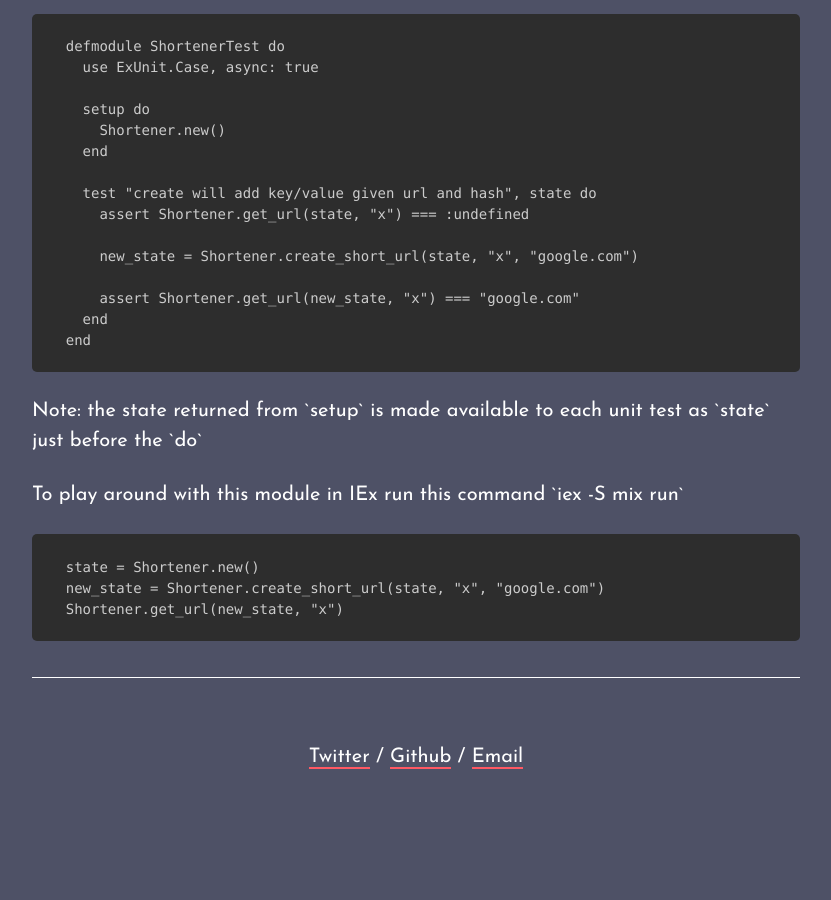
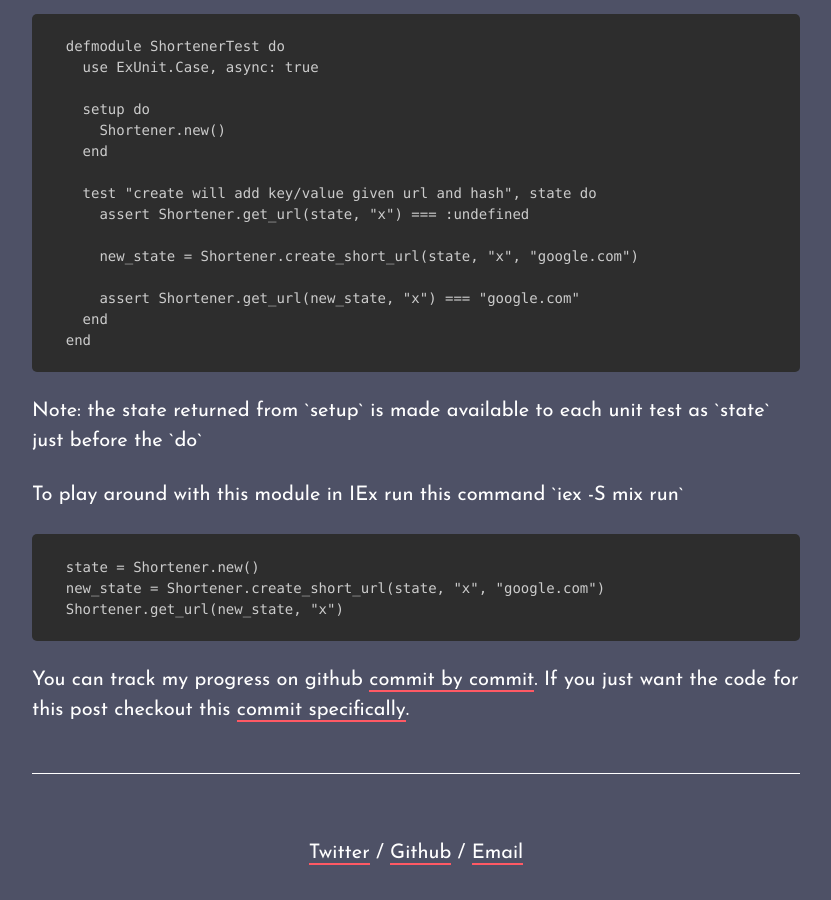
Before and after one commit to toranb/toranb.github.io, a Jekyll site: the page built from _posts/2018-10-19-the-url-shortener-elixir-app.html, in a window 1280 px wide and 900 px high, scrolled down 1332 px. Shown: the whole window, without its empty margins (224-1055 px from the left). Built offline with Jekyll 4.4.1, drawn with Linux system fonts in a browser that asks for light colours; Markdown is read by kramdown in place of the engine named in the settings; before the commit the page ends 2136 px from its top, so only the background shows below that.

Commit message:
added github commits for each of the url shortener series

```diff
--- a/_posts/2018-10-19-the-url-shortener-elixir-app.html
+++ b/_posts/2018-10-19-the-url-shortener-elixir-app.html
@@ -69,3 +69,5 @@ categories: blog archive
     <code class="language-elixir">Shortener.get_url(new_state, "x")</code>
   </pre>
 </div>
+
+<p>You can track my progress on github <a href="https://github.com/toranb/elixir-url-shortener/commits/master">commit by commit</a>. If you just want the code for this post checkout this <a href="https://github.com/toranb/elixir-url-shortener/commit/ab857922d358214afda61727d63514d0368642db">commit specifically</a>.</p>
--- a/_posts/2018-10-20-genserver-refactor.html
+++ b/_posts/2018-10-20-genserver-refactor.html
@@ -121,3 +121,5 @@ categories: blog archive
     <code class="language-elixir">EX.Worker.get(pid, "x")</code>
   </pre>
 </div>
+
+<p>You can track my progress on github <a href="https://github.com/toranb/elixir-url-shortener/commits/master">commit by commit</a>. If you just want the code for this post checkout this <a href="https://github.com/toranb/elixir-url-shortener/commit/95966708c8522a8fb11a7b434db6767e6c6b211f">commit specifically</a>.</p>
--- a/_posts/2018-10-21-adding-supervision.html
+++ b/_posts/2018-10-21-adding-supervision.html
@@ -95,3 +95,5 @@ categories: blog archive
     <code class="language-elixir">EX.Worker.get(pid, "x")</code>
   </pre>
 </div>
+
+<p>You can track my progress on github <a href="https://github.com/toranb/elixir-url-shortener/commits/master">commit by commit</a>. If you just want the code for this post checkout this <a href="https://github.com/toranb/elixir-url-shortener/commit/56decbcddebcb150d4d12f49115dd554e2aa6dfc">commit specifically</a>.</p>
```
